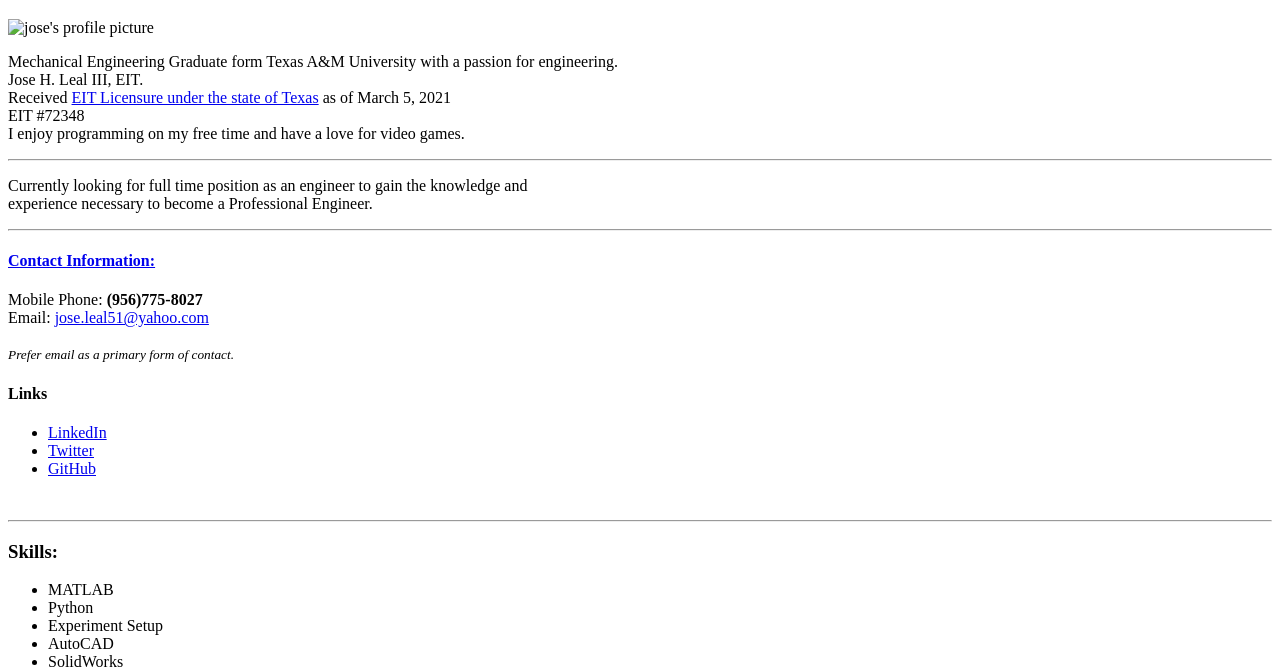
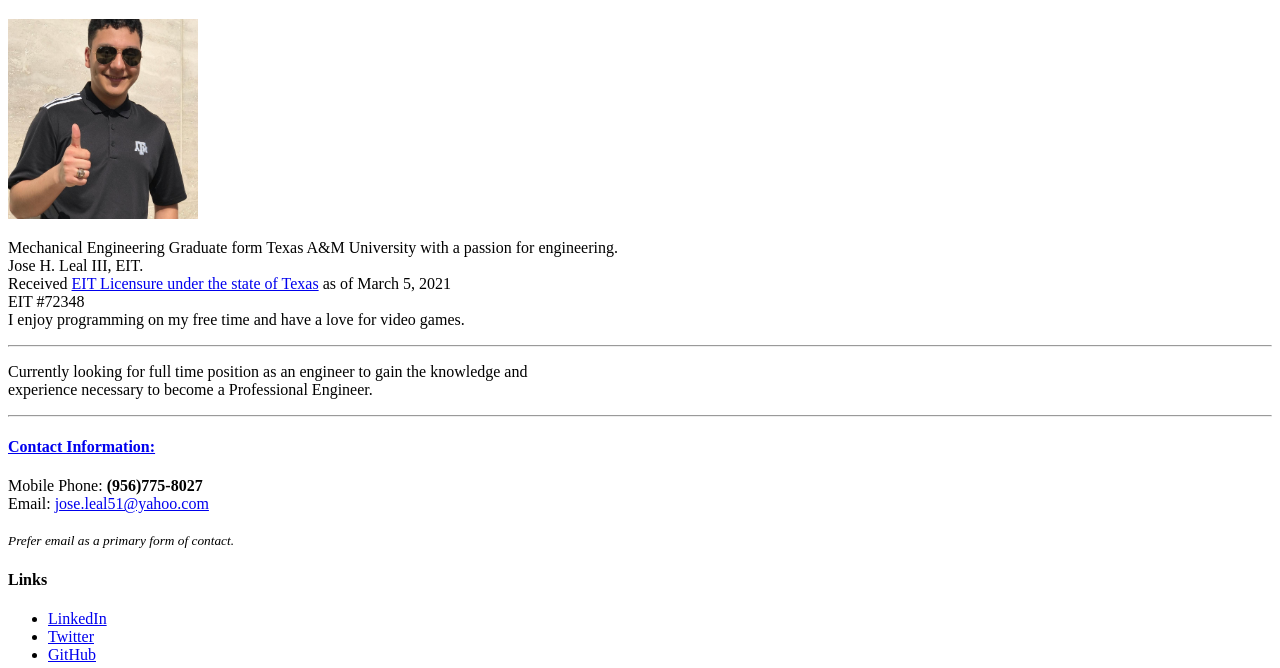
Before and after one commit to joseleal51/cv, a plain HTML site: page index.html in a window 1280 px wide. Shown: the part 61-729 px from the top of the page. Drawn offline with Linux system fonts and the light colour scheme.

Commit message:
Update index.html

```diff
--- a/index.html
+++ b/index.html
@@ -8,7 +8,7 @@
 
 <body>
   <h1>Jose Leal</h1>
-  <img src="josel.jpg" height=200 width=190 alt="jose's profile picture">
+  <img src="images/josel.jpg" height=200 width=190 alt="jose's profile picture">
   <p>
     Mechanical Engineering Graduate form Texas A&M University with a passion
     for engineering.</em>
```
